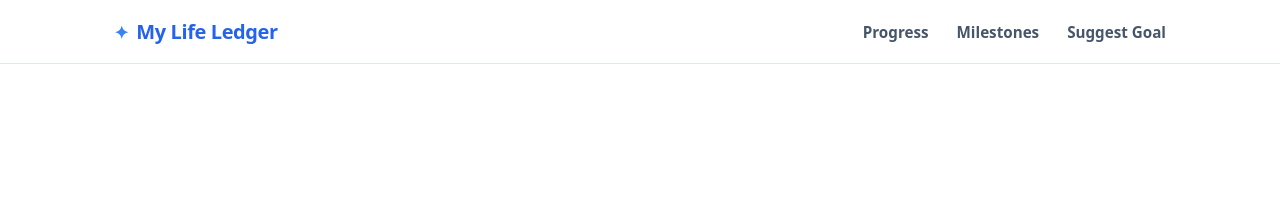
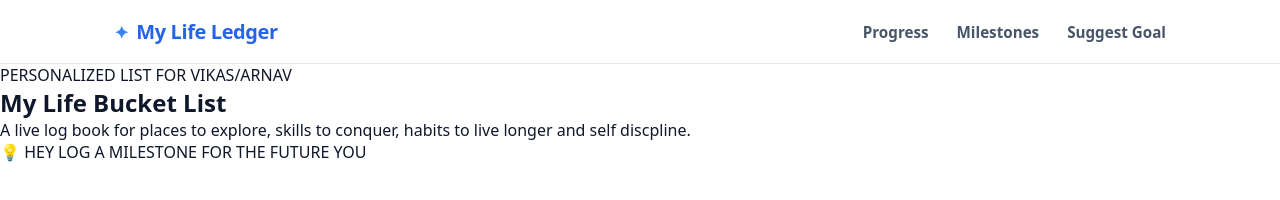
Before and after one commit to VIKAS-555/My_Bucket_List, a plain HTML site: page index.html in a window 1280 px wide. Drawn offline with Linux system fonts and the light colour scheme.

Commit message:
added main heading and tip banner

```diff
--- a/index.html
+++ b/index.html
@@ -21,5 +21,16 @@
   </nav>
 </header>
 
+<section class="hero-section">
+  <span class="hero-pill"> PERSONALIZED LIST FOR VIKAS/ARNAV</span>
+  <h1 class="hero-title">My Life Bucket List</h1>
+  <p class="hero-subtitle">
+    A live log book for places to explore, skills to conquer, habits to live longer and self discpline.
+  </p>
+  <div class="tip-banner">
+    <span class="bulb-icon">💡</span> HEY LOG A MILESTONE FOR THE FUTURE YOU
+  </div>
+</section>
+
 </body>
 </html>
```
